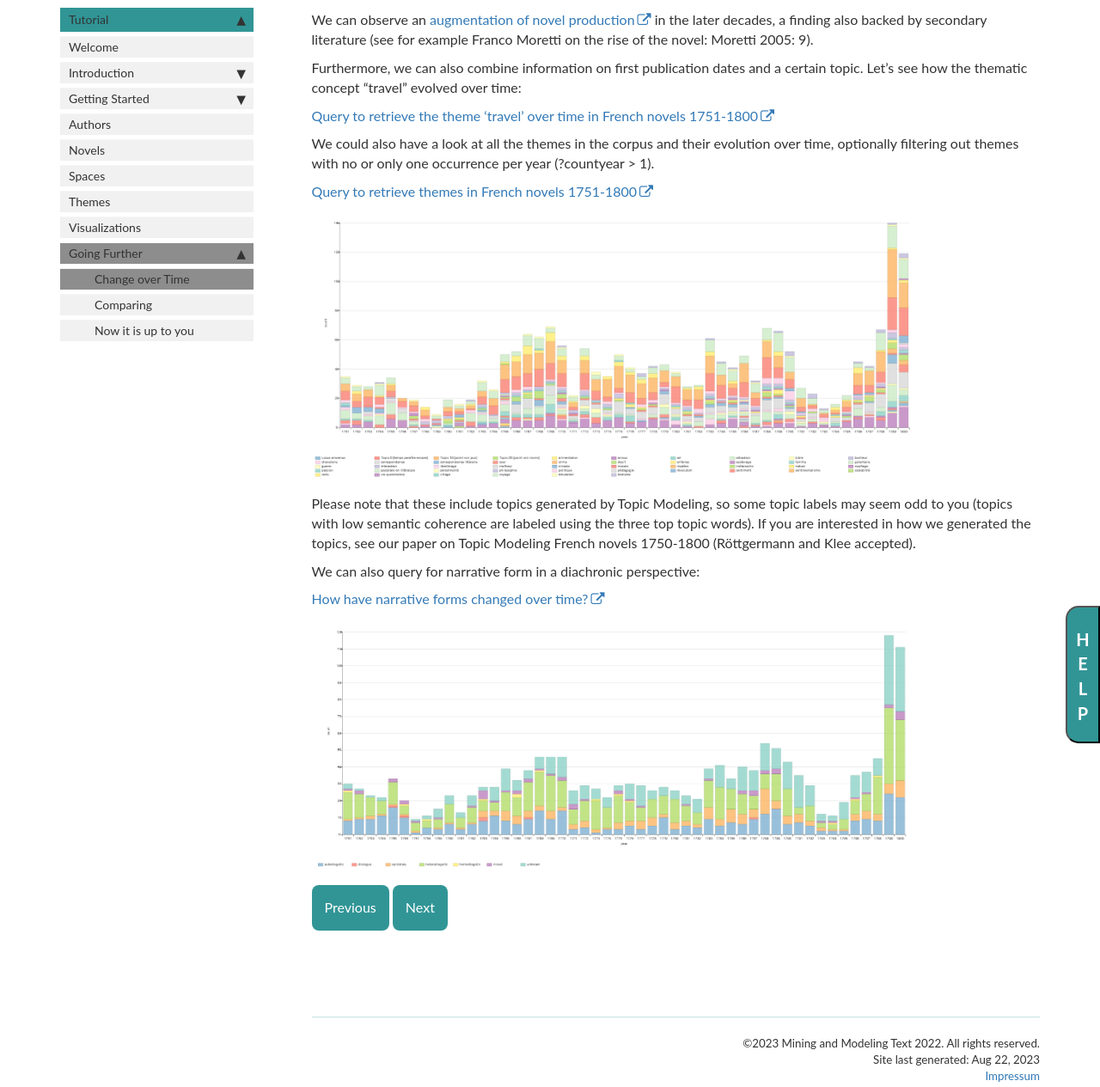
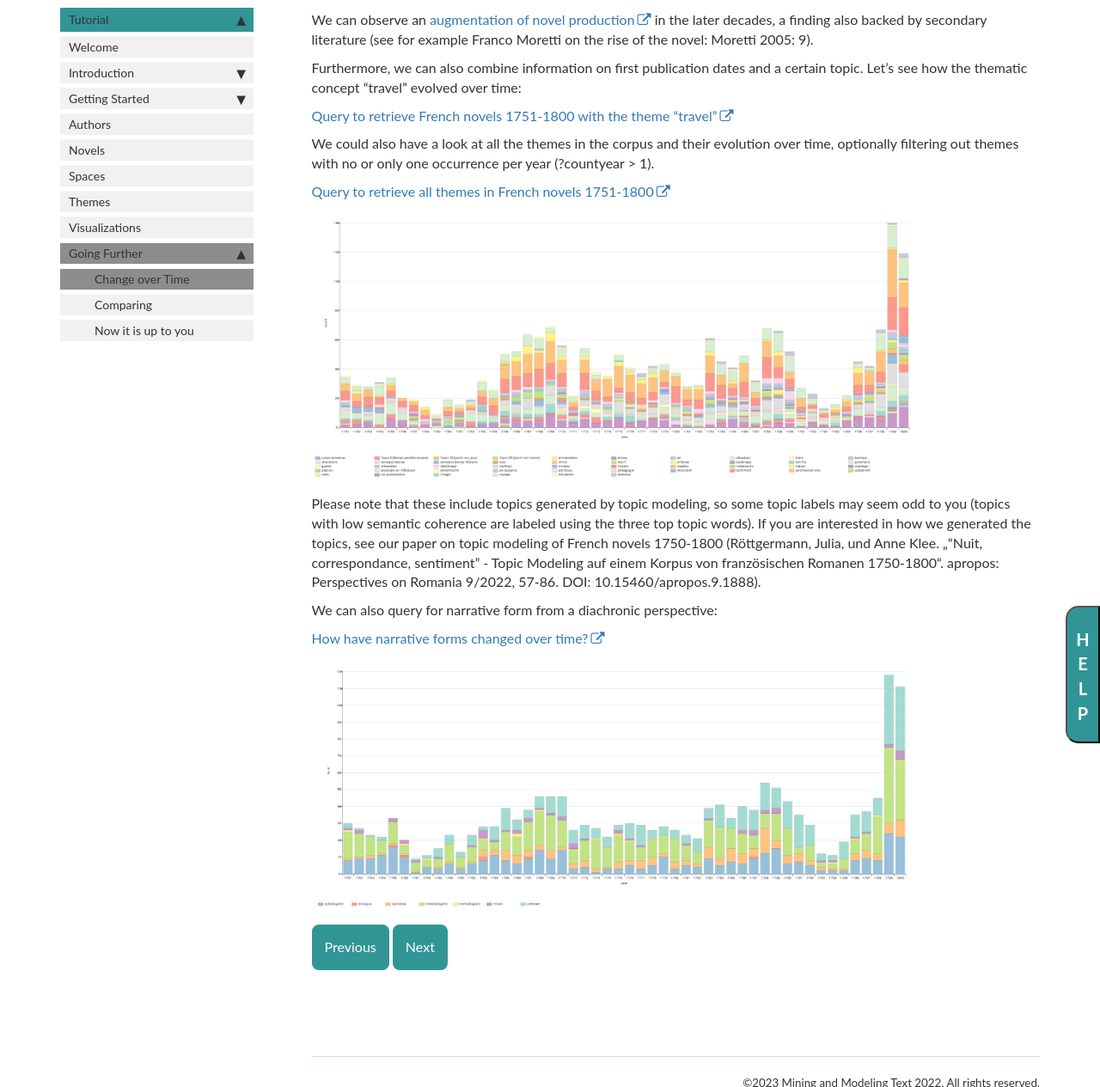
Before and after one commit to MiMoText/MiMoTextBase_Tutorial, a Jekyll site: the page built from pages/tutorial/change_over_time.md, in a window 1280 px wide and 1400 px high, scrolled down 732 px, cut to the strip 135-1400 px from the top of the window. Shown: the whole strip at 86% size. Built offline with Jekyll 4.4.1, drawn with Linux system fonts in a browser that asks for light colours; comment, search, counter and statistics services are not loaded; our own code applies the rules of GitHub Pages for plain Markdown files.

Commit message:
mm prefixes and title statements

```diff
--- a/pages/tutorial/change_over_time.md
+++ b/pages/tutorial/change_over_time.md
@@ -16,26 +16,26 @@
 
 Let’s start with a simple example: The following query shows the `first publication date` (`P9`) of all the novel items in the corpus.
 
-[Query to retrieve the first publication dates of all French novels 1751-1800](https://tinyurl.com/2zxqpv9l){:target="\_blank", rel: "noopener noreferrer"}
+[Query to retrieve the first publication dates of all French novels 1751-1800](https://tinyurl.com/23rwhob8){:target="\_blank", rel: "noopener noreferrer"}
 
-<p><iframe  style="width:100%;max-width:100%;height:450px" frameborder="0" allowfullscreen src="https://query.mimotext.uni-trier.de/#%23%20Query%20to%20retrieve%20the%20first%20publication%20dates%20of%20all%20French%20novels%201751-1800%0Aprefix%20wd%3A%3Chttp%3A%2F%2Fdata.mimotext.uni-trier.de%2Fentity%2F%3E%20%0Aprefix%20wdt%3A%3Chttp%3A%2F%2Fdata.mimotext.uni-trier.de%2Fprop%2Fdirect%2F%3E%20%0ASELECT%20%28str%28SAMPLE%28year%28%3Fdate%29%29%29%20as%20%3Fyear%29%20%28COUNT%28%2a%29%20AS%20%3Fcount%29%0AWHERE%20%7B%0A%20%20%20%3Fitem%20wdt%3AP9%20%3Fdate%20.%0A%7D%0AGROUP%20BY%20%3Fdate%0AORDER%20BY%20DESC%28%3Fdate%29" referrerpolicy="origin" sandbox="allow-scripts allow-same-origin allow-popups allow-forms"></iframe></p>
+<p><iframe  style="width:100%;max-width:100%;height:450px" frameborder="0" allowfullscreen src="https://tinyurl.com/23rwhob8" referrerpolicy="origin" sandbox="allow-scripts allow-same-origin allow-popups allow-forms"></iframe></p>
 
-We can observe an [augmentation of novel production](https://tinyurl.com/2xonar28){:target="\_blank", rel: "noopener noreferrer"} in the later decades, a finding also backed by secondary literature (see for example Franco Moretti on the rise of the novel: Moretti 2005: 9).
+We can observe an [augmentation of novel production](https://tinyurl.com/28kgxaw4){:target="\_blank", rel: "noopener noreferrer"} in the later decades, a finding also backed by secondary literature (see for example Franco Moretti on the rise of the novel: Moretti 2005: 9).
 
 Furthermore, we can also combine information on first publication dates and a certain topic. Let's see how the thematic concept "travel" evolved over time:
 
-[Query to retrieve the theme 'travel' over time in French novels 1751-1800](https://tinyurl.com/2429zfwe){:target="\_blank", rel: "noopener noreferrer"}
+[Query to retrieve French novels 1751-1800 with the theme "travel"](https://tinyurl.com/29ghkv3q){:target="\_blank", rel: "noopener noreferrer"}
 
 We could also have a look at all the themes in the corpus and their evolution over time, optionally filtering out themes with no or only one occurrence per year (?countyear > 1).
 
-[Query to retrieve themes in French novels 1751-1800](https://tinyurl.com/2y4jhf42){:target="\_blank", rel: "noopener noreferrer"}
+[Query to retrieve all themes in French novels 1751-1800](https://tinyurl.com/2c6q2o4g){:target="\_blank", rel: "noopener noreferrer"}
 ![themes_french](images/change_themes_french.png)
 
-Please note that these include topics generated by Topic Modeling, so some topic labels may seem odd to you (topics with low semantic coherence are labeled using the three top topic words). If you are interested in how we generated the topics, see our paper on Topic Modeling French novels 1750-1800 (Röttgermann and Klee accepted).
+Please note that these include topics generated by topic modeling, so some topic labels may seem odd to you (topics with low semantic coherence are labeled using the three top topic words). If you are interested in how we generated the topics, see our paper on topic modeling of French novels 1750-1800 (Röttgermann, Julia, und Anne Klee. „“Nuit, correspondance, sentiment” - Topic Modeling auf einem Korpus von französischen Romanen 1750-1800“. apropos: Perspectives on Romania 9/2022, 57-86. DOI: 10.15460/apropos.9.1888).
 
-We can also query for narrative form in a diachronic perspective:
+We can also query for narrative form from a diachronic perspective:
 
-[How have narrative forms changed over time?](https://tinyurl.com/2azx95vl){:target="\_blank", rel: "noopener noreferrer"}
+[How have narrative forms changed over time?](https://tinyurl.com/276hon67){:target="\_blank", rel: "noopener noreferrer"}
 ![nar_form](images/change_nar_forms.png)
 
 [Previous](./themes.html){: .btn-primary} [Next](./comparing.html){: .btn-primary}
```
Also changed, not shown: pages/tutorial/themes.md (+8 -8 lines).
